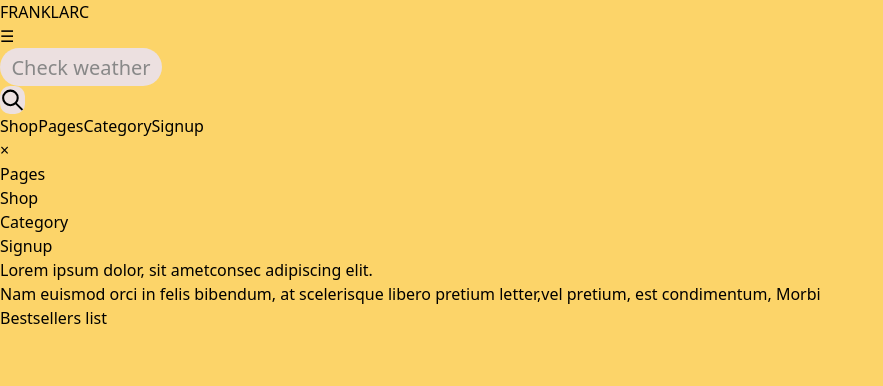
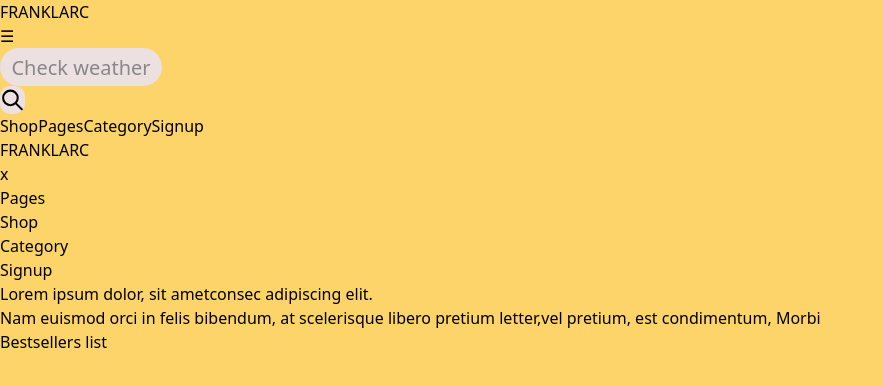
Before and after one commit to sabeehkk/muhammed_sabeeh_sr_integrated_circuit_task, a React (Vite) app: page / in a window 1280 px wide. Shown: the top 386 px of the page, without its empty margins (0-883 px from the left). Built offline with nearby package versions, Linux system fonts and the light colour scheme.

Commit message:
updated hamsmburger

```diff
--- a/src/components/sideBar.jsx
+++ b/src/components/sideBar.jsx
@@ -2,17 +2,20 @@
 const Sidebar = ({ isOpen, toggleSidebar }) => {
   return (
     <div
-      className={`fixed top-0 right-0 h-full w-64 bg-gray-800 text-white p-5 shadow-lg transform lg:hidden ${
-        isOpen ? "translate-x-0" : "translate-x-full"
-      } transition-transform duration-300 ease-in-out`}
+      className={`fixed top-0 right-0 h-full w-64 bg-gray-800 text-white p-5 shadow-lg transform lg:hidden ${isOpen ? "translate-x-0" : "translate-x-full"} transition-transform duration-300 ease-in-out`}
     >
+      <div className=" flex justify-between items-center">
+      <h1 className="text-2xl  font-bold  tracking-widest text-[#94a8d6]">
+      FRANK<span className="text-white">LARC</span>
+      </h1>
       <button
         className="text-2xl mb-4 focus:outline-none"
         onClick={toggleSidebar}
-      >
-        &times;
+        >
+        x
       </button>
-      <ul className="space-y-4">
+        </div>
+      <ul className="space-y-8">
         <li>
           <a href="#pricing">Pages</a>
         </li>
```
